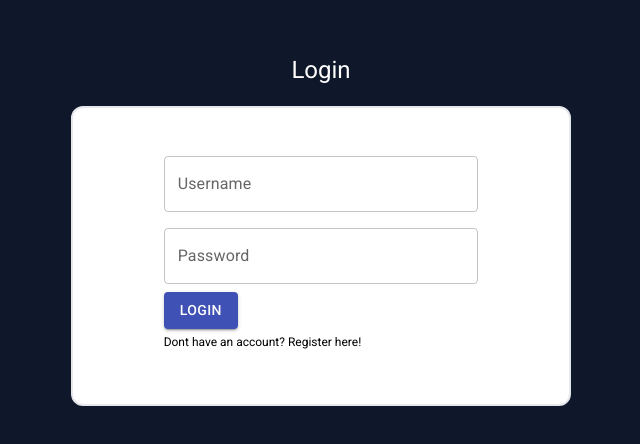
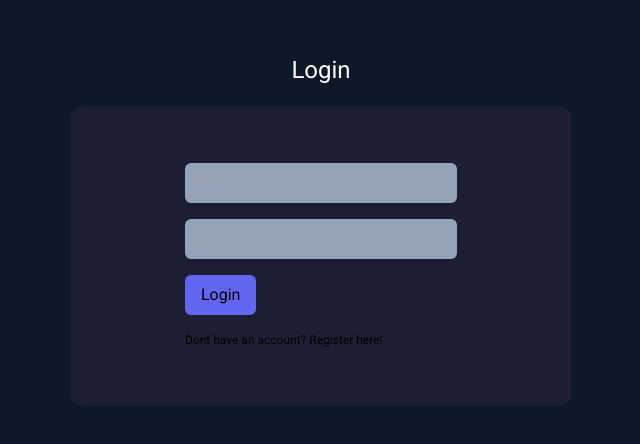
Before and after one commit to H-Morii/MoveMate, a React (Vite) app: page /login in a window 1280 px wide. Shown: the part 160-604 px from the top of the page, without its empty margins (319-959 px from the left). Built offline with nearby package versions, Linux system fonts and the light colour scheme; a web font is replaced by a local one.

Commit message:
Login completed

```diff
--- a/src/components/Header.tsx
+++ b/src/components/Header.tsx
@@ -1,5 +1,4 @@
-import React from 'react';
-import Button from '@mui/material/Button';
+
 import { Link } from 'react-router-dom';
 import '../index.css'
 import { GiHamburgerMenu } from "react-icons/gi";
@@ -8,7 +7,7 @@ export default function Header() {
   return (
     <>
           <div className=' bg-black shadow-2xl rounded-2xl m-1 md:m-4'>
-            <hearder className='text-white '>
+            <header className='text-white '>
               <nav className=' container mx-auto px-6 py-3 flex justify-between items-center'>
                 <div>
                 <Link to="/" className='flex items-center'>
@@ -31,7 +30,7 @@ export default function Header() {
                 </button>
                 </div>
               </nav>
-              </hearder>
+              </header>
           </div>
     </>
   );
--- a/src/components/ui/Button.tsx
+++ b/src/components/ui/BasicButton.tsx
@@ -7,6 +7,8 @@ interface BasicButtonsProps {
   text: string;
   variant: 'text' | 'outlined' | 'contained';
   color: 'primary' | 'secondary' | 'inherit' | 'success' | 'error' | 'info' | 'warning';
+  onClick: React.MouseEventHandler<HTMLButtonElement>
+  name:string
 }
 
 
@@ -23,7 +25,7 @@ const theme = createTheme({
 });
 
 
-const BasicButtons:React.FC<BasicButtonsProps> = ({text, variant, color}) => {
+const BasicButtons: React.FC<BasicButtonsProps> = ({text, variant, color}) => {
   return (
     <ThemeProvider theme={theme}>
     <Stack spacing={2} direction="row">
--- a/src/components/ui/BasicTextFields.tsx
+++ b/src/components/ui/BasicTextFields.tsx
@@ -13,6 +13,7 @@ interface InputProps {
   width: string;
   value: string;
   onChange: (event: React.ChangeEvent<HTMLInputElement>) => void;
+  name:string
 }
 const theme = createTheme({
     palette: {
@@ -21,7 +22,7 @@ const theme = createTheme({
     },
 });
 
-const BasicTextFields:React.FC<InputProps> = ({label , variant, width}) =>  {
+const BasicTextFields:React.FC<InputProps> = ({label , variant, width, value, name, onChange}) =>  {
   return (
     <ThemeProvider theme={theme}>
     <Box
@@ -34,7 +35,7 @@ const BasicTextFields:React.FC<InputProps> = ({label , variant, width}) =>  {
       borderRadius={"6px"}
       borderColor="indigo"
     >
-      <TextField id="outlined-basic" label={label} variant={variant} sx={{width: width}} />
+      <TextField id="outlined-basic" label={label} variant={variant} sx={{width: width}} value={value} name={name} onChange={onChange}/>
     </Box>
     </ThemeProvider>
   );
--- a/src/routes/Login.tsx
+++ b/src/routes/Login.tsx
@@ -1,5 +1,5 @@
 import { useState } from 'react'
-import Button from '../components/ui/Button'
+import BasicButton from '../components/ui/BasicButton'
 import BasicTextFields from '../components/ui/BasicTextFields';
 
 interface authForm {
@@ -8,9 +8,7 @@ interface authForm {
   confirmPassword:string
 }
 
-const Login = () => {
-
-
+const Login:React.FC = () => {
 
   const [input, setInput] = useState<authForm>({
     email:'',
@@ -18,19 +16,32 @@ const Login = () => {
     confirmPassword:''
   })
 
+  const handleChange = (e: { target: { name: any; value: any } }) => {
+    const { name, value } = e.target;
+    setInput((prevCredentials) => ({
+      ...prevCredentials,
+      [name]: value,
+    }));
+  };
+
+
+  const handleAuth = () => {
+    console.log("userInfo",input);
+  }
+
 
   return (
     <>
       <div className=' bg-slate-900 h-[100vh] flex justify-center items-center flex-col '>
               <h1 className=' text-2xl text-white'>Login</h1>
-        <div className='p-10 w-[400px] h-[300px] m-5 md:w-[500px] bg-white border-2 flex justify-center rounded-xl'>
-            <div className='tex-white'>
-              <BasicTextFields label="Username" variant="outlined" width={"35ch"} value={input.email} onChange={(e:React.ChangeEvent<HTMLInputElement>) => setInput({...input, email:e.target.value})}/>
-              <BasicTextFields label="Password" variant="outlined" width={"35ch"} value={input.password} onChange={(e:React.ChangeEvent<HTMLInputElement>) => setInput({...input,password:e.target.value})}/>
-              <div className='px-2'>
-              <Button variant={"contained"} text={"Login"} color={"primary"} />
+        <div className='p-10 w-[400px] h-[300px] m-5 md:w-[500px] bg-[#1C1F33]  flex justify-center rounded-xl'>
+            <div className=' flex justify-center flex-col'>
+              <input value={input.email} type='text' name='email' onChange={handleChange} placeholder='Email' className=' bg-slate-400 w-[17rem] rounded-md p-2 m-2'/>
+              <input value={input.password} type='password' name='password' onChange={handleChange} placeholder='password' className=' bg-slate-400 w-[17rem] rounded-md p-2 m-2'/>
+              <div className='p-2 '>
+              <button onClick={handleAuth} name={'button'} className=' bg-indigo-500 py-2 p-4 rounded-md'>Login</button>
               </div>
-              <a href='/register' className='px-2 text-[12px] hover:underline '>Dont have an account? Register here!</a>
+              <a href='/register' className='p-2 text-[12px] hover:underline '>Dont have an account? Register here!</a>
             </div>
         </div>
 
```
